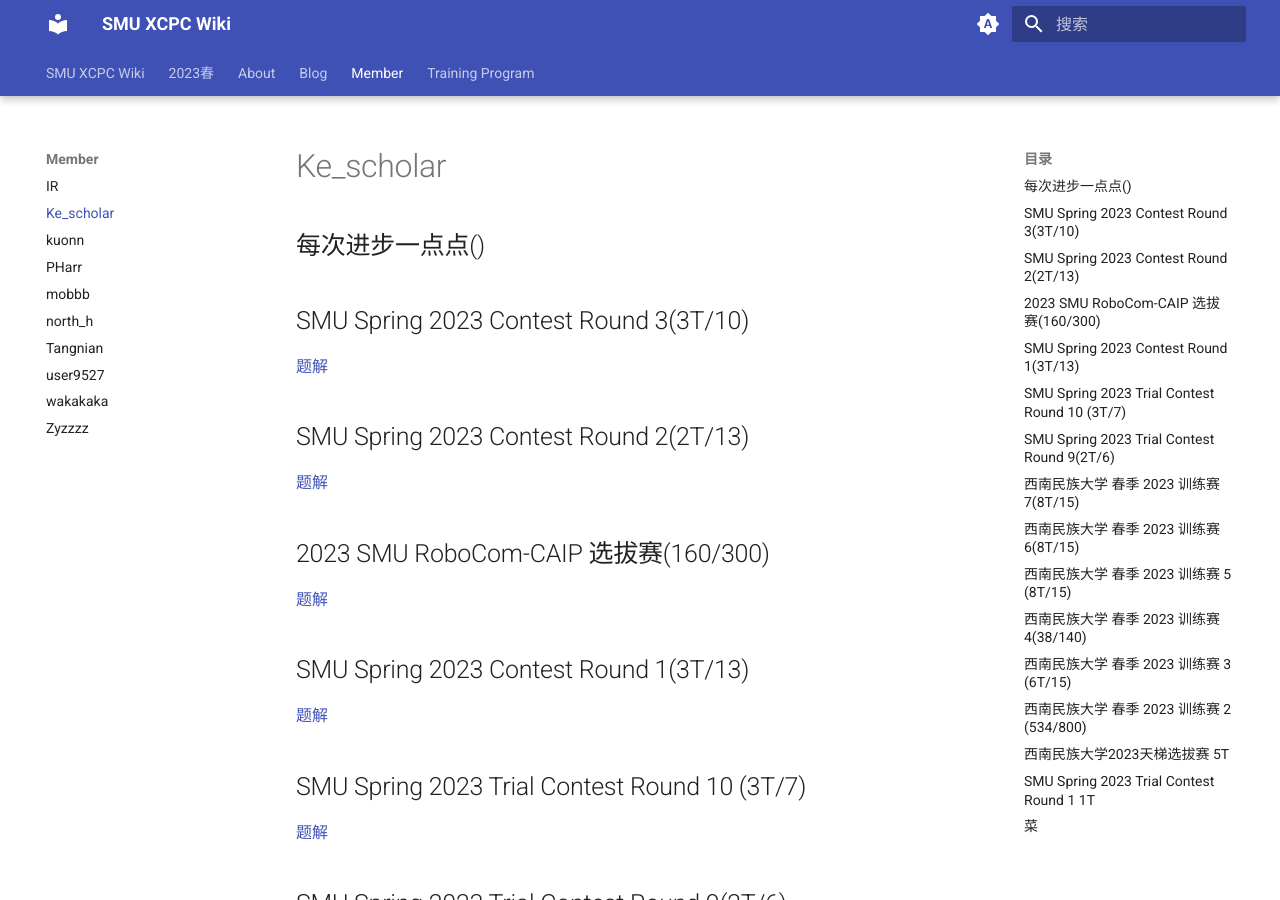
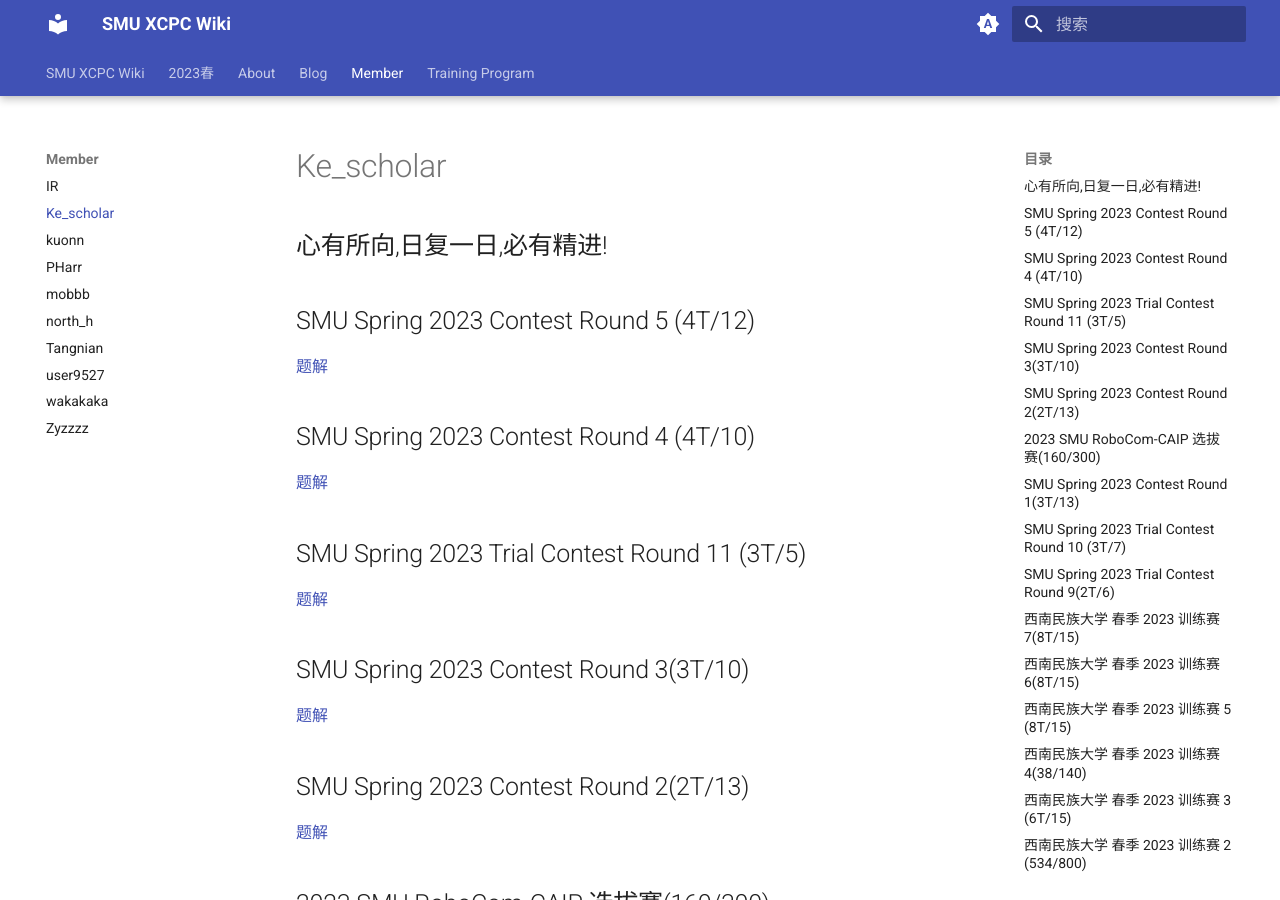
Before and after one commit to SMU-XCPC/wiki, an MkDocs documentation site: the page built from docs/Member/Ke_scholar.md, in a window 1280 px wide and 900 px high. Built offline with MkDocs 1.6.1 and Material for MkDocs 9.7.7, drawn with Linux system fonts in a browser that asks for light colours.

Commit message:
Update Ke_cholar

```diff
--- a/docs/Member/Ke_scholar.md
+++ b/docs/Member/Ke_scholar.md
@@ -1,6 +1,18 @@
 # Ke_scholar
 
-## 每次进步一点点()
+## 心有所向,日复一日,必有精进!
+
+## SMU Spring 2023 Contest Round 5 (4T/12)
+
+[题解](https://www.cnblogs.com/Kescholar/p/17450509.html)
+
+## SMU Spring 2023 Contest Round 4 (4T/10)
+
+[题解](https://www.cnblogs.com/Kescholar/p/17450256.html)
+
+## SMU Spring 2023 Trial Contest Round 11 (3T/5)
+
+[题解](https://www.cnblogs.com/Kescholar/p/17449774.html)
 
 ## SMU Spring 2023 Contest Round 3(3T/10)
 
```
